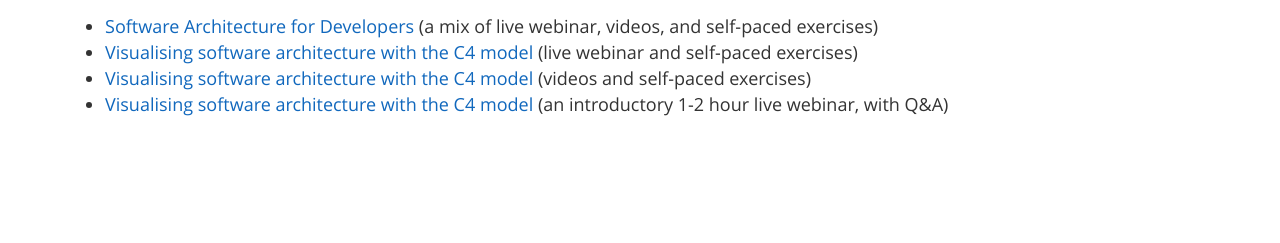
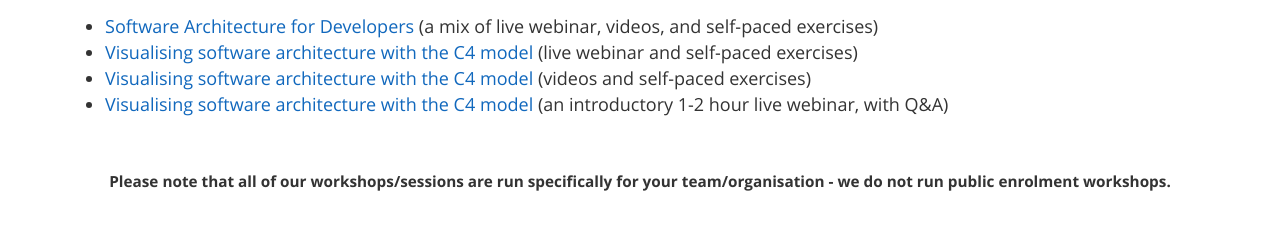
Before and after one commit to architectis/architectis, a plain HTML site: page index.html in a window 1280 px wide. Shown: the part 1200-1443 px from the top of the page. Drawn offline with Linux system fonts and the light colour scheme.

Commit message:
Added a note about the online course not being public.

```diff
--- a/index.html
+++ b/index.html
@@ -100,6 +100,12 @@
                     <li><a href="training/online/#c4model-async">Visualising software architecture with the C4 model</a> (videos and self-paced exercises)</li>
                     <li><a href="training/online/#c4model-webinar">Visualising software architecture with the C4 model</a> (an introductory 1-2 hour live webinar, with Q&A)</li>
                 </ul>
+
+                <p class="small centered">
+                    <br />
+                    <br />
+                    <b>Please note that all of our workshops/sessions are run specifically for your team/organisation - we do not run public enrolment workshops.</b>
+                </p>
             </div>
         </div>
 
```
Also changed, not shown: training/online/index.html (+1 -1 lines).
